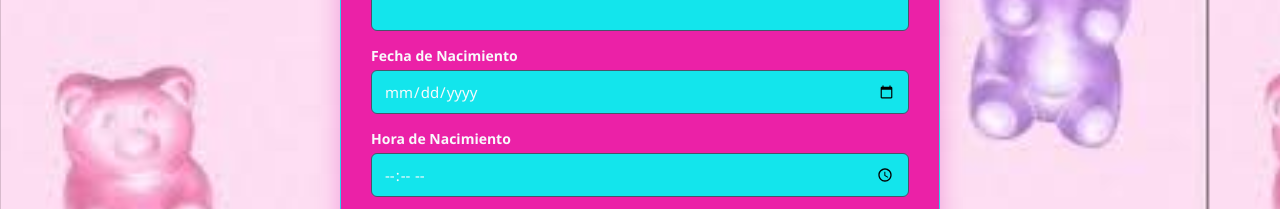
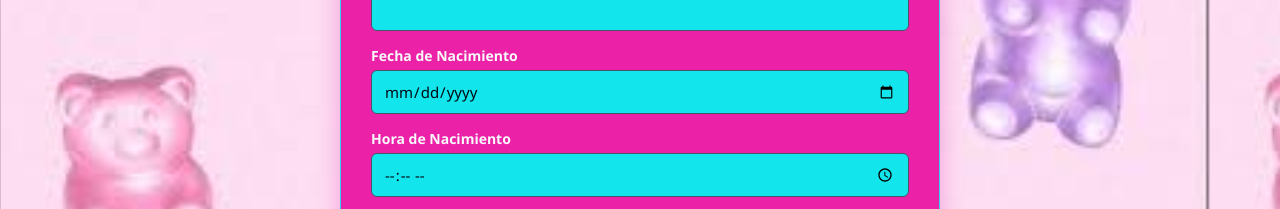
Before and after one commit to chely-art/formulario_genesis_villalta, a plain HTML site: page index.html in a window 1280 px wide. Shown: the part 743-952 px from the top of the page. Drawn offline with Linux system fonts and the light colour scheme; a script that the page names is missing.

Commit message:
Update styles.css

```diff
--- a/styles.css
+++ b/styles.css
@@ -61,7 +61,7 @@ input[type="file"] {
     background-color: #13e5ec;
     border: 1px solid #475569;
     border-radius: 6px;
-    color: #f8fafc;
+    color: #010b14;
     font-size: 15px;
     transition: border-color 0.2s, box-shadow 0.2s;
 }
```
